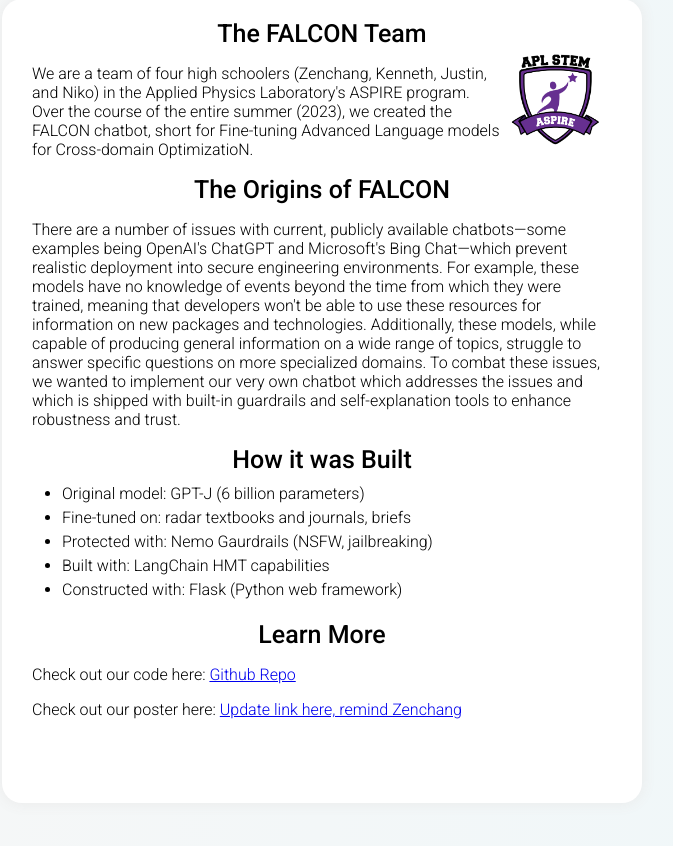
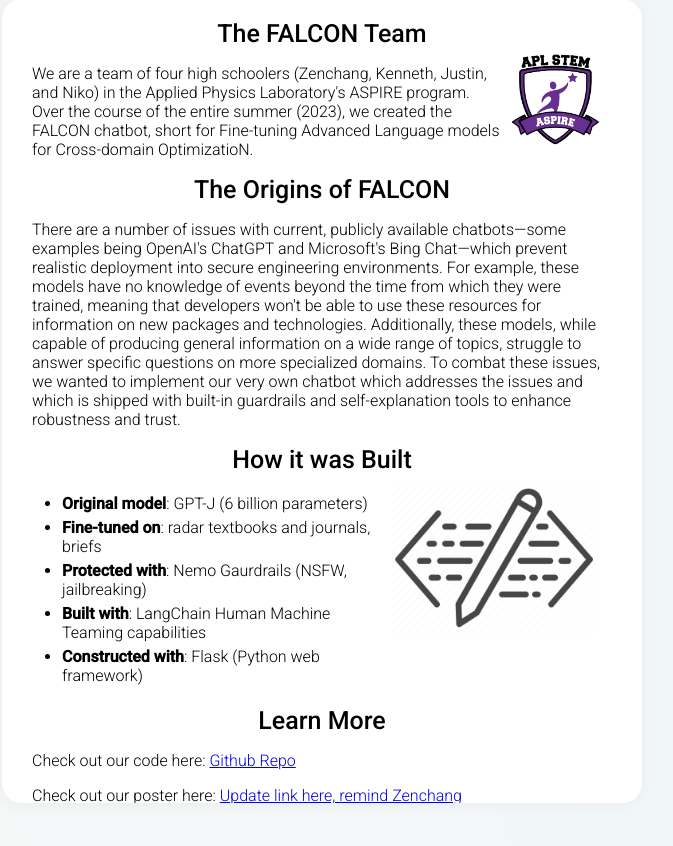
Before and after one commit to Cyberninja101/FalconAI, a Flask app: page /about in a window 1280 px wide. Shown: the part 76-922 px from the top of the page, without its empty margins (318-991 px from the left). Run offline with Flask 3, Linux system fonts and the light colour scheme.

Commit message:
some web app updates
about page, header, more icons

```diff
--- a/Web_App/static/css/about.css
+++ b/Web_App/static/css/about.css
@@ -169,6 +169,7 @@ body {
 #about_container {
     display: flex;
     padding-right: 40px;
+    justify-content: space-between;
 }
 
 #about_text1 {
@@ -192,3 +193,15 @@ body {
     text-align: left;
     font-size: medium;
 }
+
+#about_container2 {
+    display: flex;
+    padding-right: 40px;
+    justify-content: space-between;
+    padding-top: 10px;
+}
+
+#code_icon {
+    height:150px;
+    padding-right: 1%;
+}
--- a/Web_App/static/css/home.css
+++ b/Web_App/static/css/home.css
@@ -31,7 +31,7 @@ html, body {
 
     text-align: center;
     font-size: 45px;
-    padding-top: 20px;
+    padding-top: 12px;
     padding-bottom: 10px;
     color: rgb(0, 0, 0);
     width: 100%;
@@ -174,7 +174,7 @@ body {
 /* Content Warning: */
 #warning {
     background-color: rgb(230, 73, 25);
-
+    width: fit-content;
     max-width: 72%;
     /* max-width: 600px; */
     margin-left: auto;
@@ -421,6 +421,7 @@ label {
     height: 45px;
     background: hsla(234, 100%, 92%, 1);
     background: linear-gradient(135deg, hsla(234, 100%, 92%, 1) 0%, hsla(140, 100%, 91%, 1) 100%);
+    box-shadow: 0 0 15px rgb(233, 233, 233);
     border-radius: 26px;
     overflow: hidden;
     position: relative;
--- a/Web_App/templates/about.html
+++ b/Web_App/templates/about.html
@@ -51,14 +51,18 @@
             <h8 class="about_subtitles">
                 How it was Built
             </h8>
-            <!-- Unordered List -->
-            <ul id="built_list">
-                <li class="built_list">Original model: GPT-J (6 billion parameters)</li>
-                <li class="built_list">Fine-tuned on: radar textbooks and journals, briefs</li>
-                <li class="built_list">Protected with: Nemo Gaurdrails (NSFW, jailbreaking)</li>
-                <li class="built_list">Built with: LangChain HMT capabilities</li>
-                <li class="built_list">Constructed with: Flask (Python web framework)</li>
-            </ul>
+            <div id="about_container2">
+                <ul id="built_list">
+                    <li class="built_list"><b>Original model</b>: GPT-J (6 billion parameters)</li>
+                    <li class="built_list"><b>Fine-tuned on</b>: radar textbooks and journals, briefs</li>
+                    <li class="built_list"><b>Protected with</b>: Nemo Gaurdrails (NSFW, jailbreaking)</li>
+                    <li class="built_list"><b>Built with</b>: LangChain Human Machine Teaming capabilities</li>
+                    <li class="built_list"><b>Constructed with</b>: Flask (Python web framework)</li>
+                </ul>
+                <img id="code_icon" src="../static/images/code_icon.png">
+
+            </div>
+
 
 
             <h8 class="about_subtitles">
--- a/Web_App/templates/how_to.html
+++ b/Web_App/templates/how_to.html
@@ -38,7 +38,7 @@
           <h8 class="how_to_subtitles">
             A Comprehensive Guide to the FALCON Chatbot
           </h8>
-          <ol>
+          <ol id="big_list">
             <li class="how_to_lists">Choose Your Mode</li>
             <p class="how_to_texts">
               Choose between the normal and document modes. Normal mode is for general questions, while doument mode allows you to import pdfs and ask specific questions relating to the files.
@@ -75,6 +75,7 @@
               Next, you can ask more questions, try out the different modes (Normal, Document, HMT), or even check out our project in the about page.
             </p>
           </ol>
+          <p id="edge_dumb" class="how_to_texts"><b>Sidenote</b>: File upload feature is not supported on Microsoft Edge. Who likes Bing anyways?</p>
         </div>
 
 
```
Also changed, not shown: Web_App/static/css/how_to.css (+8 -0 lines), Web_App/static/images/code_icon.png (added), 4 other files.
